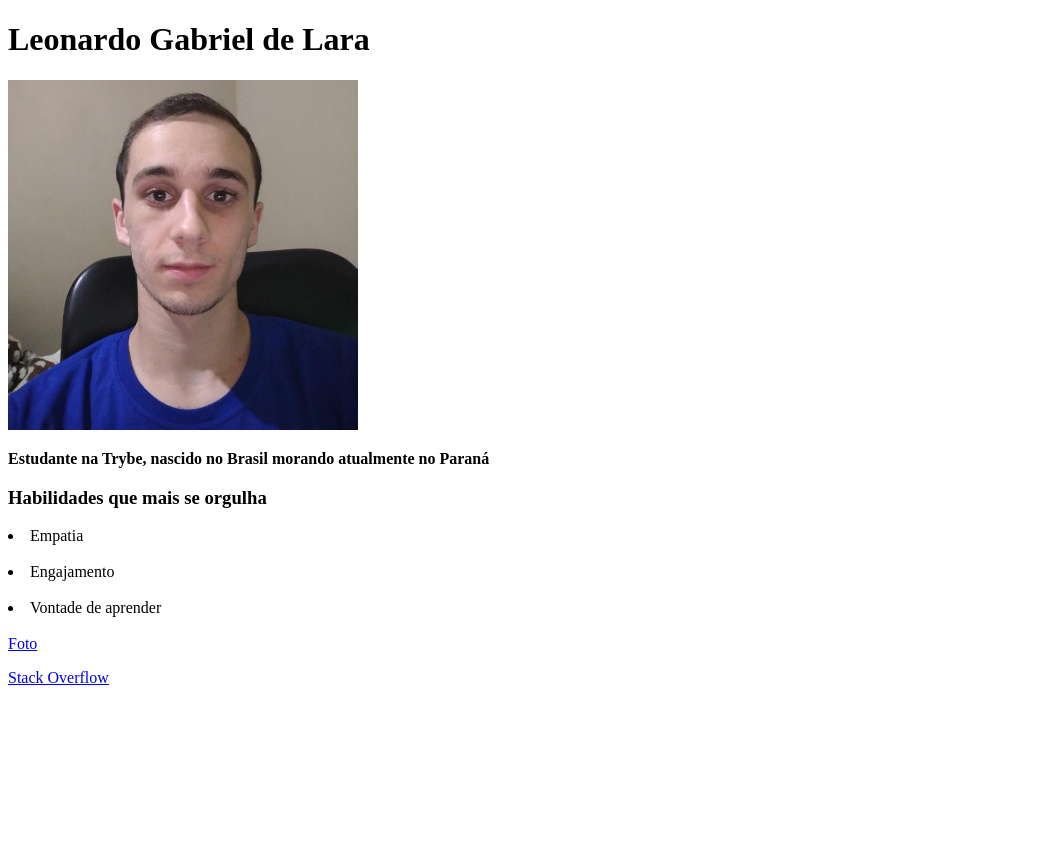
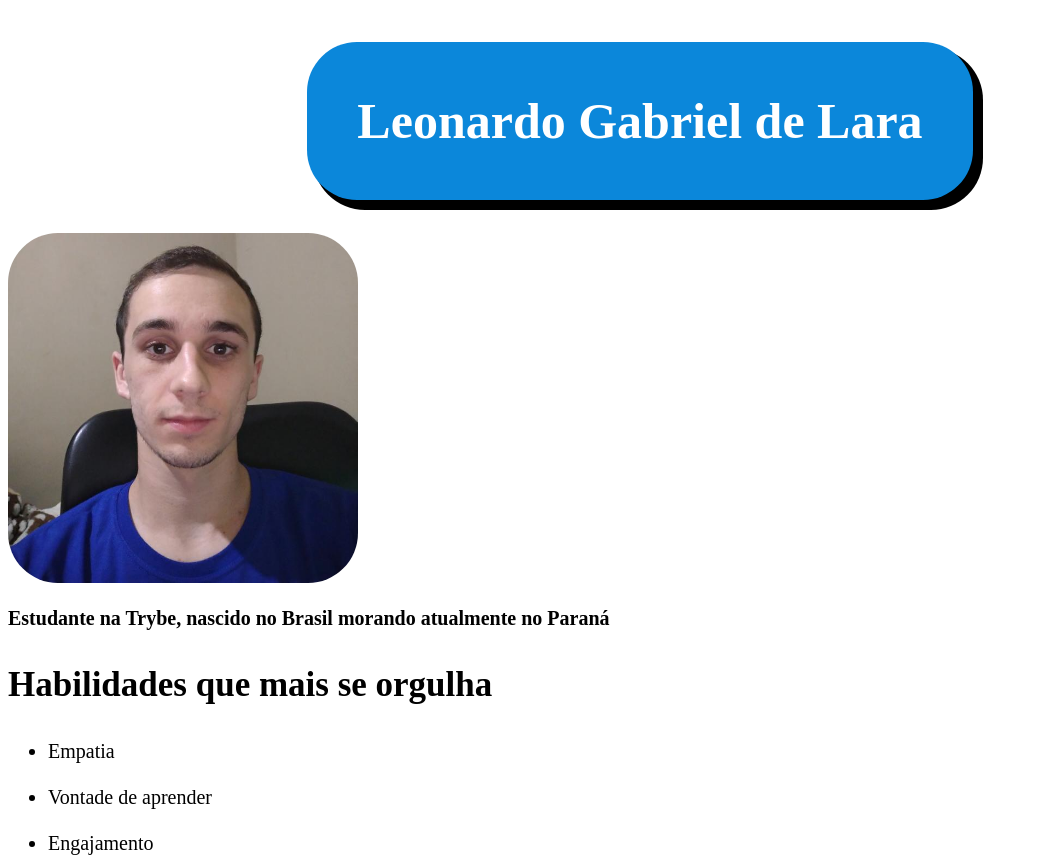
Before and after one commit to leolara31/leolara31.github.io, a plain HTML site: page index.html in a window 1280 px wide. Shown: the top 858 px of the page, without its empty margins (0-1038 px from the left). Before the commit the page ends 800 px from the top, so only its background shows below. Drawn offline with Linux system fonts and the light colour scheme.

Commit message:
algumas mudanças no meu portifólio utilizando CSS

```diff
--- a/index.html
+++ b/index.html
@@ -2,19 +2,21 @@
 <html lang="en">
 <head>
     <title>Document</title>
+    <link rel="stylesheet" type="text/css" href="style.css">
 </head>
 <body>
-    <h1>Leonardo Gabriel de Lara</h1>
-    <img src="WhatsApp Image 2022-06-07 at 19.03.02.jpeg" alt="foto do rosto do leonardo" width="350px">
-    <p><strong> Estudante na Trybe, nascido no Brasil morando atualmente no Paraná </strong></p>
+    <div class="bloco_nome"><h1>Leonardo Gabriel de Lara</h1></div>
+    <img class="foto" src="foto.jpeg" alt="foto do rosto do leonardo" width="350px">
+    <p class="descrição"><strong> Estudante na Trybe, nascido no Brasil morando atualmente no Paraná </strong></p>
     <h3>Habilidades que mais se orgulha</h3>
-    <li>Empatia</li>
-    <br>
-    <li>Engajamento</li>
-    <br>
-    <li>Vontade de aprender</li>
-    <br>
-    <a href="WhatsApp Image 2022-06-07 at 19.03.02.jpeg">Foto</a>
+    <ul>
+        <li>Empatia</li>
+        <br>
+        <li>Vontade de aprender</li>
+        <br>
+        <li>Engajamento</li>
+    </ul> <br>
+    <a href="foto.jpeg">Foto</a>
     <p><a href="https://pt.stackoverflow.com/" target="_Blank" >Stack Overflow</a></p>
 </body>
 </html>
--- /dev/null
+++ b/style.css
@@ -0,0 +1,31 @@
+body {
+    background-color: white;
+}
+h1 {
+    background-color: rgb(11, 135, 218);
+    font-size: 50px;
+    color: white;
+    text-align: center;
+    padding: 50px;
+    border-radius: 50px;
+    box-shadow: 8px 8px 0px 2px black;
+    font-weight: bold;
+}
+.bloco_nome {
+    display: flex;
+    flex-direction: row;
+    justify-content: center;
+}
+
+.foto {
+    border-radius: 50px;
+}
+ul {
+    font-size: 20px;
+}
+h3 {
+    font-size: 35px;
+}
+.descrição {
+    font-size: 20px;
+}
```
Also changed, not shown: foto.jpeg (renamed from WhatsApp Image 2022-06-07 at 19.03.02.jpeg).
